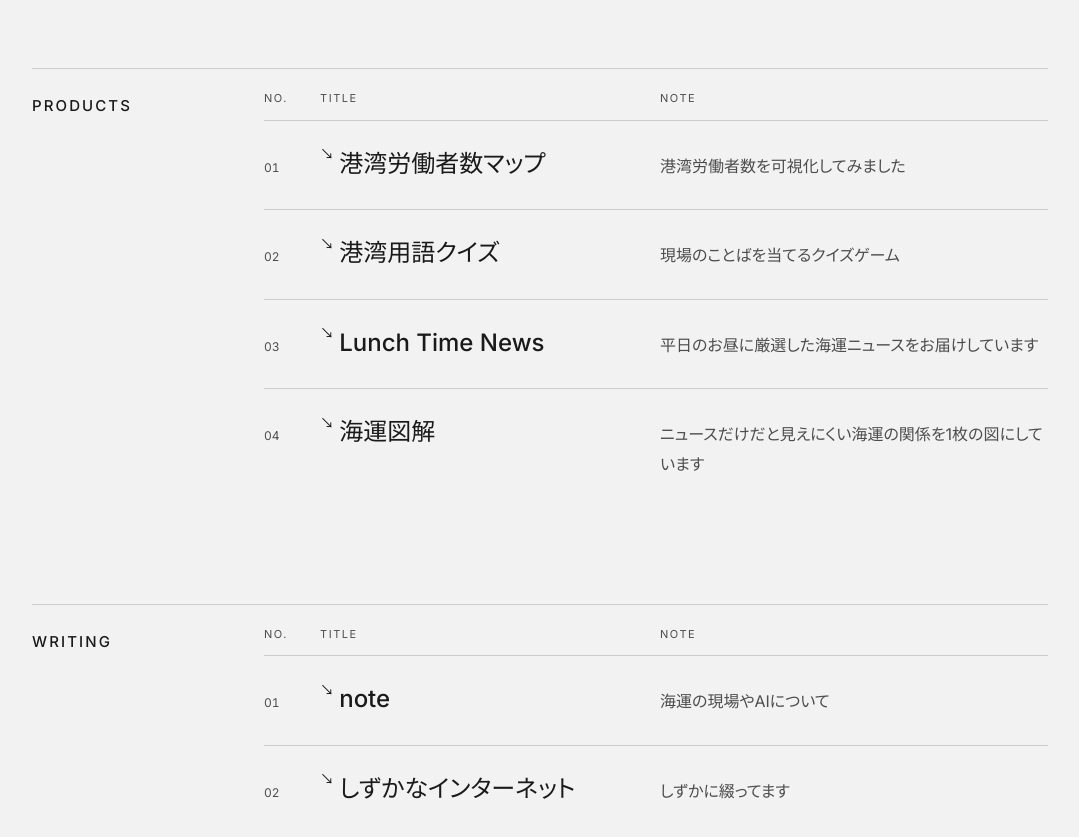
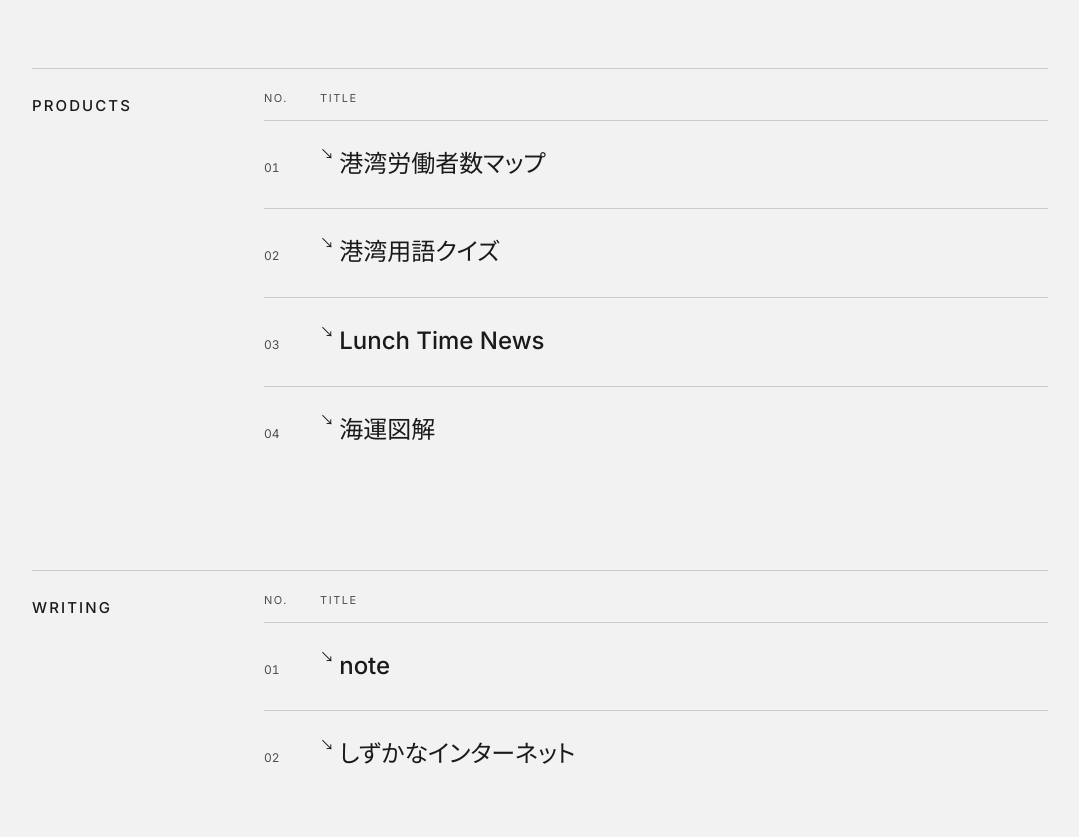
Before and after one commit to Marineman5/hub, a plain HTML site: page index.html in a window 1280 px wide. Shown: the part 500-1337 px from the top of the page, without its empty margins (100-1179 px from the left). Drawn offline with Linux system fonts and the light colour scheme.

Commit message:
Drop NOTE descriptions from PRODUCTS/WRITING index

```diff
--- a/index.html
+++ b/index.html
@@ -53,9 +53,8 @@ header.top .id{font-weight:500;color:var(--ink)}
 .idx td{border-top:1px solid var(--rule);padding:26px 0 28px;vertical-align:baseline}
 /* R15: closing rule removed (2/O review) */
 .idx td.no{width:56px;font-size:12px;color:var(--ink2)}
-.idx td.t{width:340px}
+.idx td.t{width:auto}
 .idx .lbl{font-size:24px;font-weight:500;line-height:1.4}
-.idx td.d{font-size:16px;color:var(--ink2);line-height:1.9}
 /* R12: the whole row (rule to rule) is the link */
 .idx tbody tr{position:relative}
 .idx td.t a::after{content:"";position:absolute;inset:0}
@@ -117,13 +116,11 @@ footer .c{color:var(--ink2);font-size:15px;margin-top:14px}
   .idx thead tr{border-top:0;padding:0 0 10px}   /* the NO./TITLE head row: no rule above, like PC */
   .idx tbody tr:last-child{border-bottom:1px solid var(--rule)}
   .idx th{font-size:calc(11px*var(--s));padding:0}
-  .idx th:last-child{display:none}            /* NOTE sits under TITLE, so its column head goes */
   .idx td{display:block;border:0;padding:0}   /* rules live on the row (tr), not the cells */
-  .idx tbody tr:last-child td{border:0}       /* border only: padding stays with td.d (tbody raised this selector's weight) */
+  .idx tbody tr:last-child td{border:0}       /* border only: padding stays (tbody raised this selector's weight) */
   .idx td.no{width:auto;font-size:calc(12px*var(--s))}
   .idx td.t{width:auto}
   .idx .lbl{font-size:calc(18px*var(--s))}
-  .idx tr td.d{grid-column:2;padding-top:4px;font-size:calc(13px*var(--s));line-height:1.7;color:#6A6A6A}   /* R12: #767676 -> #6A6A6A (4.83:1 on #F2F2F2) */
 
   footer.row{margin-top:88px;padding-bottom:48px}
   footer .k{margin-bottom:20px}
@@ -148,12 +145,12 @@ footer .c{color:var(--ink2);font-size:15px;margin-top:14px}
 <section class="row idx" aria-labelledby="p">
   <div class="k"><h2 id="p">PRODUCTS</h2></div>
   <table>
-    <thead><tr><th scope="col">NO.</th><th scope="col">TITLE</th><th scope="col">NOTE</th></tr></thead>
+    <thead><tr><th scope="col">NO.</th><th scope="col">TITLE</th></tr></thead>
     <tbody>
-    <tr><td class="no">01</td><td class="t"><a href="https://marineman5.com/" rel="noopener" data-goatcounter-click="ext-map"><span class="lbl"><span class="ar" aria-hidden="true">↘</span>港湾労働者数マップ</span></a></td><td class="d">港湾労働者数を可視化してみました</td></tr>
-    <tr><td class="no">02</td><td class="t"><a href="https://marineman5.github.io/Harbor-word-quiz/" rel="noopener" data-goatcounter-click="ext-quiz"><span class="lbl"><span class="ar" aria-hidden="true">↘</span>港湾用語クイズ</span></a></td><td class="d">現場のことばを当てるクイズゲーム</td></tr>
-    <tr><td class="no">03</td><td class="t"><a href="https://news.marineman5.com/" rel="noopener" data-goatcounter-click="ext-news"><span class="lbl"><span class="ar" aria-hidden="true">↘</span>Lunch Time News</span></a></td><td class="d">平日のお昼に厳選した海運ニュースをお届けしています</td></tr>
-    <tr><td class="no">04</td><td class="t"><a href="/zukai/"><span class="lbl"><span class="ar" aria-hidden="true">↘</span>海運図解</span></a></td><td class="d">ニュースだけだと見えにくい海運の関係を1枚の図にしています</td></tr>
+    <tr><td class="no">01</td><td class="t"><a href="https://marineman5.com/" rel="noopener" data-goatcounter-click="ext-map"><span class="lbl"><span class="ar" aria-hidden="true">↘</span>港湾労働者数マップ</span></a></td></tr>
+    <tr><td class="no">02</td><td class="t"><a href="https://marineman5.github.io/Harbor-word-quiz/" rel="noopener" data-goatcounter-click="ext-quiz"><span class="lbl"><span class="ar" aria-hidden="true">↘</span>港湾用語クイズ</span></a></td></tr>
+    <tr><td class="no">03</td><td class="t"><a href="https://news.marineman5.com/" rel="noopener" data-goatcounter-click="ext-news"><span class="lbl"><span class="ar" aria-hidden="true">↘</span>Lunch Time News</span></a></td></tr>
+    <tr><td class="no">04</td><td class="t"><a href="/zukai/"><span class="lbl"><span class="ar" aria-hidden="true">↘</span>海運図解</span></a></td></tr>
     </tbody>
   </table>
 </section>
@@ -161,10 +158,10 @@ footer .c{color:var(--ink2);font-size:15px;margin-top:14px}
 <section class="row idx" aria-labelledby="w">
   <div class="k"><h2 id="w">WRITING</h2></div>
   <table>
-    <thead><tr><th scope="col">NO.</th><th scope="col">TITLE</th><th scope="col">NOTE</th></tr></thead>
+    <thead><tr><th scope="col">NO.</th><th scope="col">TITLE</th></tr></thead>
     <tbody>
-    <tr><td class="no">01</td><td class="t"><a href="https://note.com/marine_man5" rel="noopener" data-goatcounter-click="ext-note"><span class="lbl"><span class="ar" aria-hidden="true">↘</span>note</span></a></td><td class="d">海運の現場やAIについて</td></tr>
-    <tr><td class="no">02</td><td class="t"><a href="https://sizu.me/marineman5" rel="noopener" data-goatcounter-click="ext-sizu"><span class="lbl"><span class="ar" aria-hidden="true">↘</span>しずかなインターネット</span></a></td><td class="d">しずかに綴ってます</td></tr>
+    <tr><td class="no">01</td><td class="t"><a href="https://note.com/marine_man5" rel="noopener" data-goatcounter-click="ext-note"><span class="lbl"><span class="ar" aria-hidden="true">↘</span>note</span></a></td></tr>
+    <tr><td class="no">02</td><td class="t"><a href="https://sizu.me/marineman5" rel="noopener" data-goatcounter-click="ext-sizu"><span class="lbl"><span class="ar" aria-hidden="true">↘</span>しずかなインターネット</span></a></td></tr>
     </tbody>
   </table>
 </section>
```
